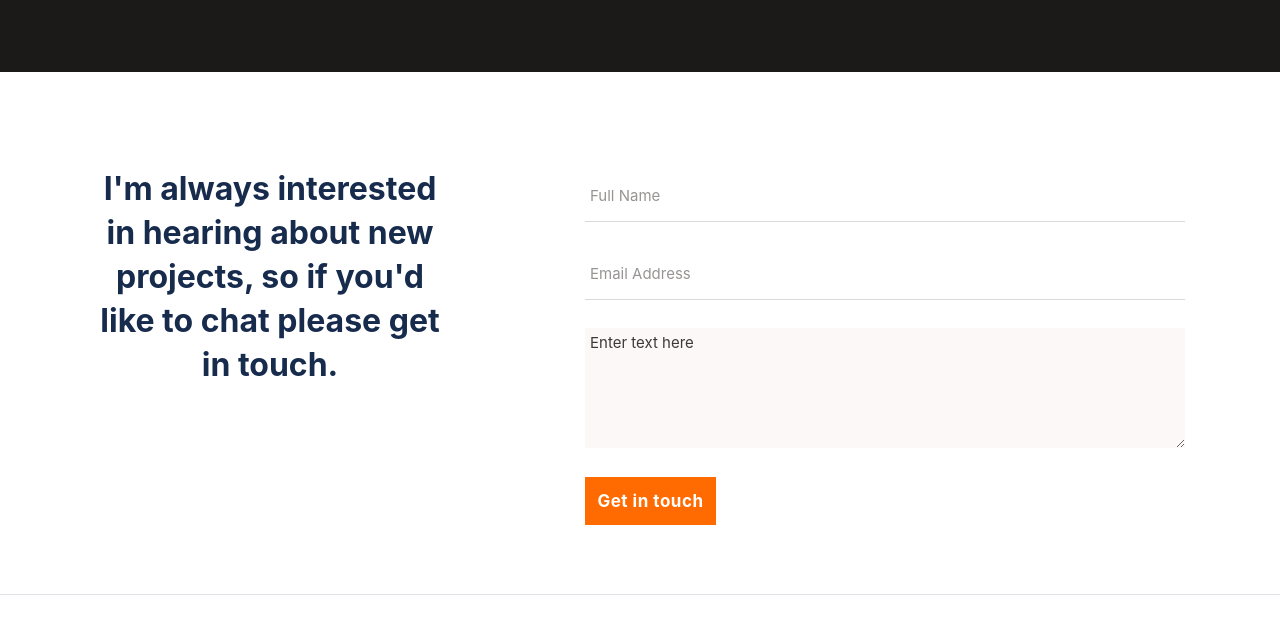
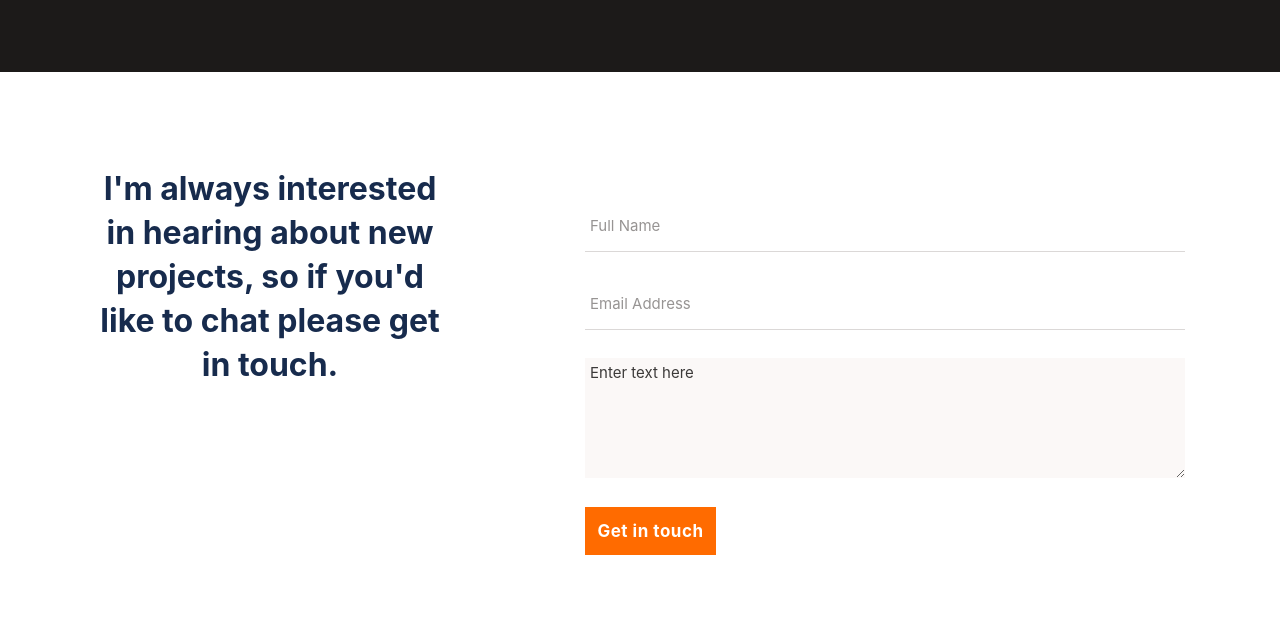
Before and after one commit to HamzaAnwar1998/MicroversePortofolio, a website: page index.html in a window 1280 px wide. Shown: the part 3190-3833 px from the top of the page. Drawn offline with Linux system fonts and the light colour scheme.

Commit message:
resolve spellings | margin-issues

```diff
--- a/index.html
+++ b/index.html
@@ -246,7 +246,7 @@
         <!-- end of about me -->
 
         <!-- contact and social icons in footer -->
-        <footer class="fotter-contact-icons">
+        <footer class="footer-contact-icons">
 
             <!-- contact -->
             <section class="contact-box">
--- a/styles.css
+++ b/styles.css
@@ -696,7 +696,7 @@
     flex-direction: column;
     justify-content: center;
     align-items: center;
-    margin: 20px 0;
+    margin: 50px 0;
 }
 
 @media(min-width: 769px){
```
